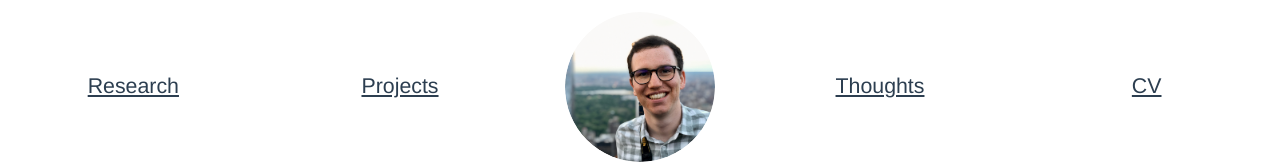
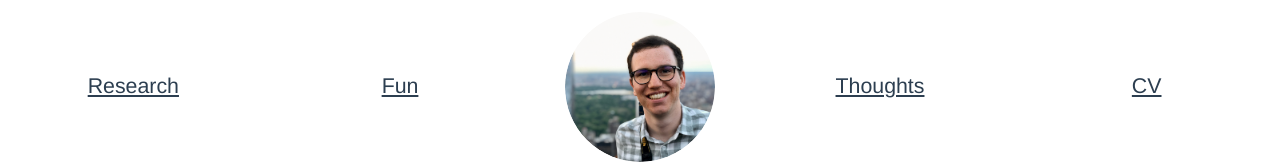
Before and after one commit to Sparkier/sparkier.github.io, a Vue app: page / in a window 1280 px wide. Shown: the top 165 px of the page. Built offline with nearby package versions, Linux system fonts and the light colour scheme.

Commit message:
Updated Layout of Links

```diff
--- a/src/views/head/Navigation.vue
+++ b/src/views/head/Navigation.vue
@@ -1,12 +1,12 @@
 <template>
   <v-row align="center" justify="center">
     <v-col>
-      <v-row align="end" justify="center">
-        <v-col>
+      <v-row align="end" justify="end">
+        <v-col class="non-growing">
           <router-link to="/research">Research</router-link>
         </v-col>
-        <v-col>
-          <router-link to="/fun">Projects</router-link>
+        <v-col class="non-growing">
+          <router-link to="/fun">Fun</router-link>
         </v-col>
       </v-row>
     </v-col>
@@ -22,11 +22,11 @@
       </router-link>
     </v-col>
     <v-col>
-      <v-row align="end" justify="center">
-        <v-col>
+      <v-row align="end" justify="begin">
+        <v-col class="non-growing">
           <router-link to="/thoughts">Thoughts</router-link>
         </v-col>
-        <v-col>
+        <v-col class="non-growing">
           <a :href="getBaseURL() + '/CV_Alex_Baeuerle.pdf'" target="_blank">
             CV
           </a>
@@ -69,4 +69,8 @@ a {
 .avatar-container {
   min-width: 130px;
 }
+
+.non-growing {
+  flex-grow: 0;
+}
 </style>
```
